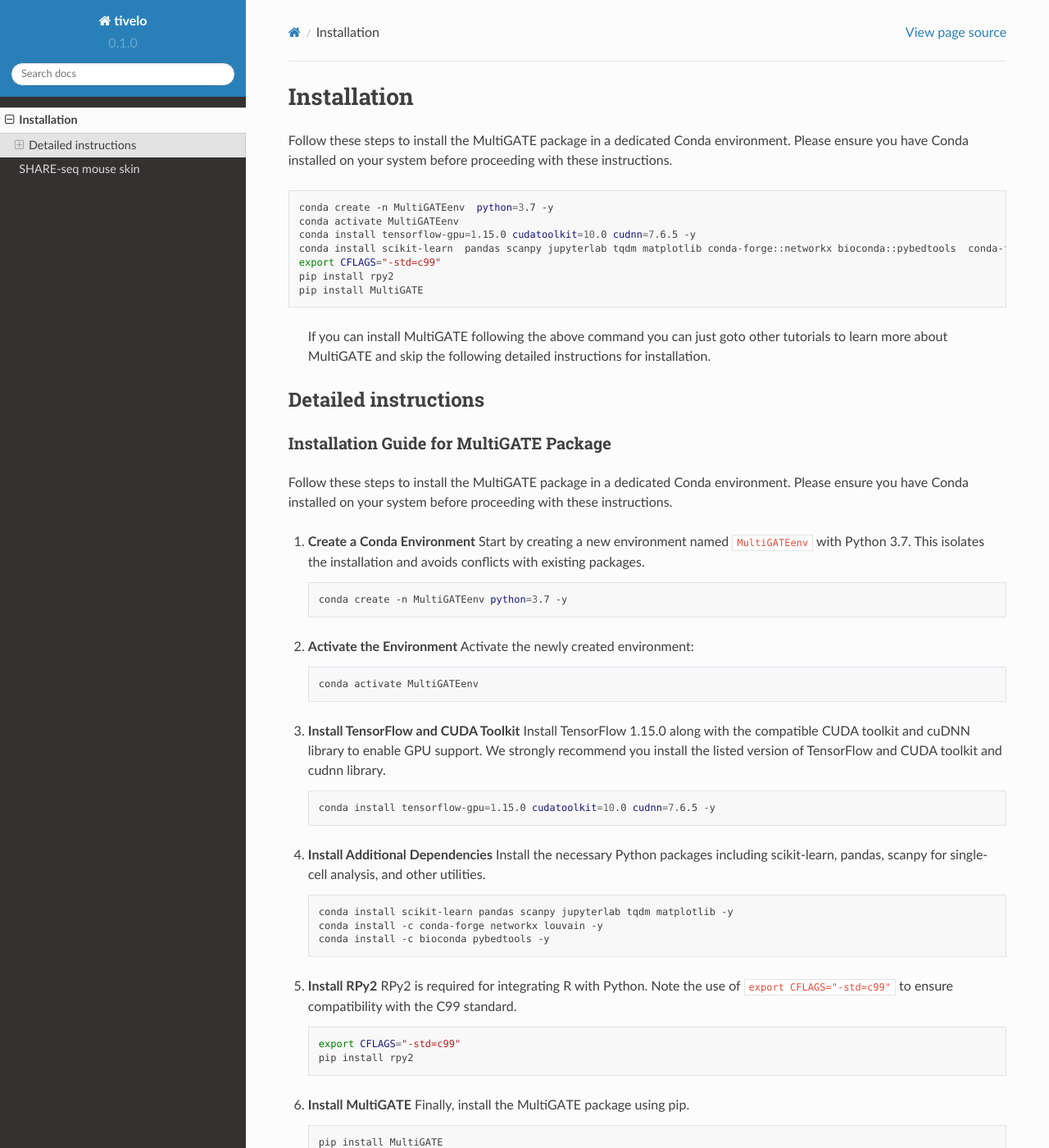
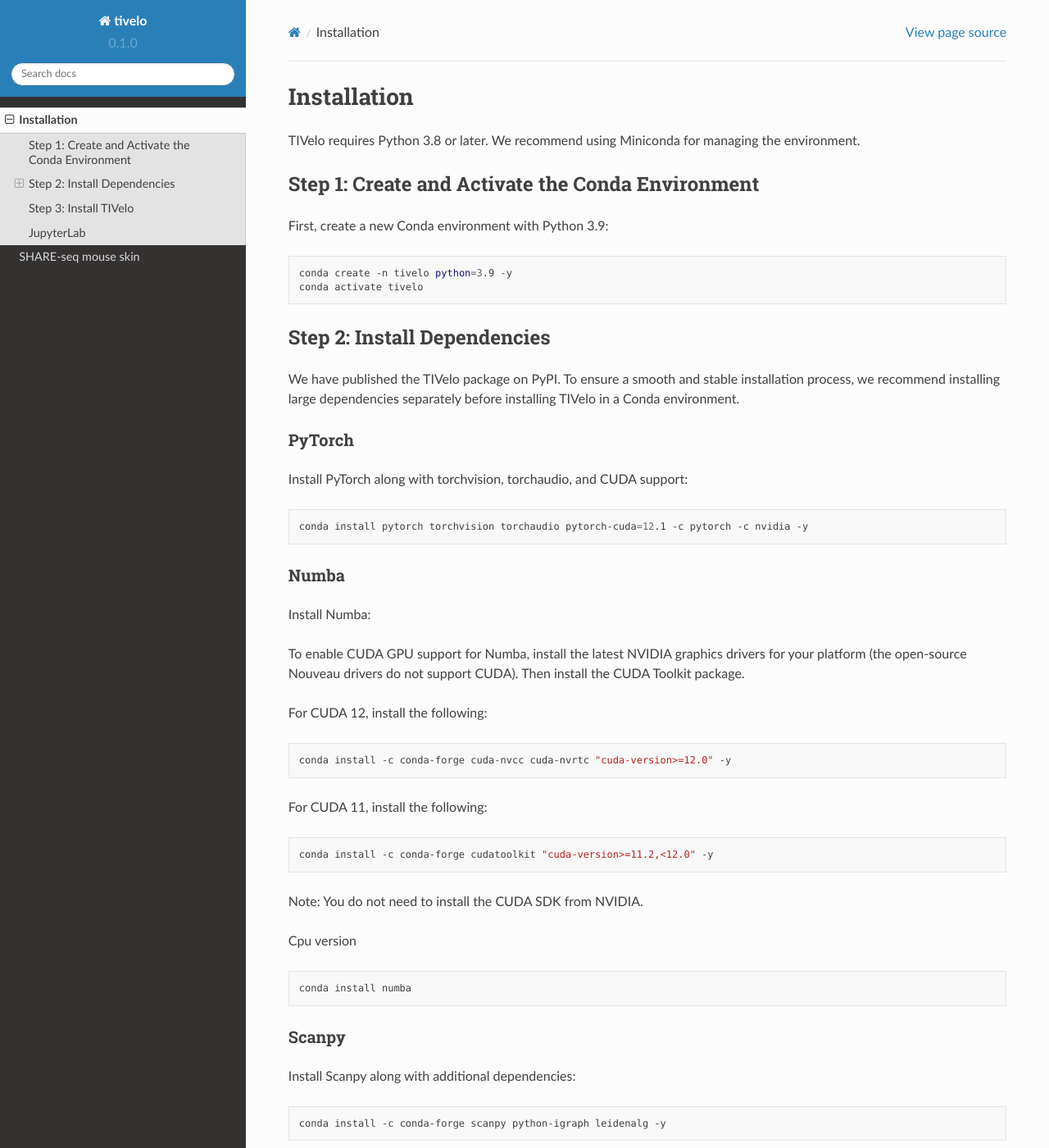
Before and after one commit to cuhklinlab/TIVelo, a Sphinx documentation site: the page built from docs/source/install.md, in a window 1280 px wide and 1400 px high. Shown: the whole window at 82% size. Built offline with Sphinx 7.4.7 and the Read the Docs theme 2.0.0, drawn with Linux system fonts in a browser that asks for light colours; pages that are not in the unit, such as notebooks, are missing from menus; some of the changed text lies outside the part shown.

Commit message:
add installation

````diff
--- a/docs/source/install.md
+++ b/docs/source/install.md
@@ -1,87 +1,78 @@
 # Installation
 
-Follow these steps to install the MultiGATE package in a dedicated Conda environment. Please ensure you have Conda installed on your system before proceeding with these instructions.
+TIVelo requires Python 3.8 or later. We recommend using Miniconda for managing the environment.
 
-```shell
-conda create -n MultiGATEenv  python=3.7 -y
-conda activate MultiGATEenv
-conda install tensorflow-gpu=1.15.0 cudatoolkit=10.0 cudnn=7.6.5 -y
-conda install scikit-learn  pandas scanpy jupyterlab tqdm matplotlib conda-forge::networkx bioconda::pybedtools  conda-forge::louvain -y
-export CFLAGS="-std=c99"
-pip install rpy2
-pip install MultiGATE
+### Step 1: Create and Activate the Conda Environment
+First, create a new Conda environment with Python 3.9:
+```bash
+conda create -n tivelo python=3.9 -y
+conda activate tivelo
 ```
 
-> If you can install MultiGATE following the above command you can just goto other tutorials to learn more about MultiGATE and skip the following detailed instructions for installation.
+### Step 2: Install Dependencies
 
-## Detailed instructions
+We have published the TIVelo package on PyPI. To ensure a smooth and stable installation process, we recommend installing large dependencies separately before installing TIVelo in a Conda environment.
 
-### Installation Guide for MultiGATE Package
+#### PyTorch
+Install PyTorch along with torchvision, torchaudio, and CUDA support:
+```bash
+conda install pytorch torchvision torchaudio pytorch-cuda=12.1 -c pytorch -c nvidia -y
+```
 
-Follow these steps to install the MultiGATE package in a dedicated Conda environment. Please ensure you have Conda installed on your system before proceeding with these instructions.
+#### Numba
+Install Numba:
 
-1. **Create a Conda Environment**
-   Start by creating a new environment named `MultiGATEenv` with Python 3.7. This isolates the installation and avoids conflicts with existing packages.
+To enable CUDA GPU support for Numba, install the latest NVIDIA graphics drivers for your platform (the open-source Nouveau drivers do not support CUDA). Then install the CUDA Toolkit package.
 
-   ```bash
-   conda create -n MultiGATEenv python=3.7 -y
-   ```
+For CUDA 12, install the following:
+```bash
+conda install -c conda-forge cuda-nvcc cuda-nvrtc "cuda-version>=12.0" -y
+```
 
-2. **Activate the Environment**
-   Activate the newly created environment:
+For CUDA 11, install the following:
+```bash
+conda install -c conda-forge cudatoolkit "cuda-version>=11.2,<12.0" -y
+```
 
-   ```bash
-   conda activate MultiGATEenv
-   ```
+Note: You do not need to install the CUDA SDK from NVIDIA.
 
-3. **Install TensorFlow and CUDA Toolkit**
-   Install TensorFlow 1.15.0 along with the compatible CUDA toolkit and cuDNN library to enable GPU support. We strongly recommend you install the listed version of TensorFlow and CUDA toolkit and cudnn library.
+Cpu version
+```bash
+conda install numba
+```
 
-   ```bash
-   conda install tensorflow-gpu=1.15.0 cudatoolkit=10.0 cudnn=7.6.5 -y
-   ```
+#### Scanpy
+Install Scanpy along with additional dependencies:
+```bash
+conda install -c conda-forge scanpy python-igraph leidenalg -y
+```
 
-4. **Install Additional Dependencies**
-   Install the necessary Python packages including scikit-learn, pandas, scanpy for single-cell analysis, and other utilities.
+#### scVelo
+Install scVelo:
+```bash
+pip install -U scvelo
+```
 
-   ```bash
-   conda install scikit-learn pandas scanpy jupyterlab tqdm matplotlib -y
-   conda install -c conda-forge networkx louvain -y
-   conda install -c bioconda pybedtools -y
-   ```
+Optional dependencies for directed PAGA and Louvain modularity:
+```bash
+pip install igraph louvain
+```
 
-5. **Install RPy2**
-   RPy2 is required for integrating R with Python. Note the use of `export CFLAGS="-std=c99"` to ensure compatibility with the C99 standard.
+Optional dependencies for fast neighbor search via hnswlib:
+```bash
+pip install pybind11 hnswlib
+```
 
-   ```bash
-   export CFLAGS="-std=c99"
-   pip install rpy2
-   ```
+### Step 3: Install TIVelo
+Finally, install TIVelo:
+```bash
+pip install tivelo
+```
 
-6. **Install MultiGATE**
-   Finally, install the MultiGATE package using pip.
+## JupyterLab
+To run the tutorials in a notebook locally, please install JupyterLab:
+```bash
+conda install jupyterlab -y
+```
 
-   ```bash
-   pip install MultiGATE
-   ```
-
-7. **Verify Installation**
-   After installation, it's a good practice to verify that all components are installed correctly. You can do this by running a simple import test in Python.
-
-   ```python
-   # Activate your Conda environment if not already activated
-   conda activate MultiGATEenv
-
-   # Test the installation
-   python -c "import MultiGATE; print('MultiGATE installed successfully')"
-   ```
-
-### Troubleshooting
-
-If you encounter any errors during the installation, consider the following tips:
-
-- Ensure that your Conda environment is properly activated before installing any packages.
-- Check that the CUDA toolkit and cuDNN library versions are compatible with TensorFlow 1.15.0.
-- If pip installation fails, verify your internet connection and ensure that your Python environment is correctly configured to install packages.
-
-By following these detailed steps, you can set up the MultiGATE package and prepare for running your analyses. This setup provides a robust environment for computational studies in genomics and bioinformatics.
+With these steps, TIVelo and its dependencies will be installed and ready for use.
````
Also changed, not shown: README.md (+0 -79 lines).
